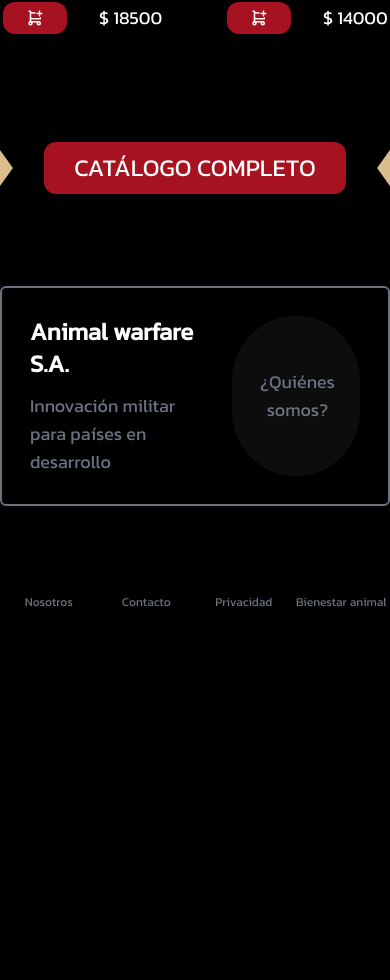
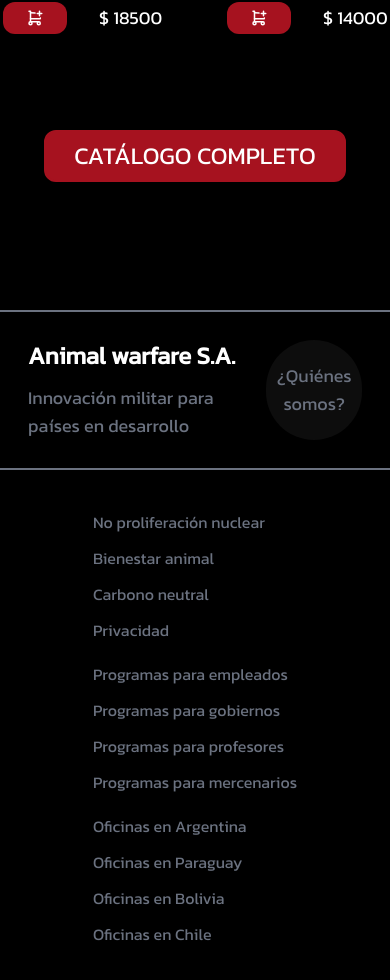
Before and after one commit to 4kPablo/Battle-llamas, a React (Vite) app: page / in a window 390 px wide. Shown: the part 4791-5771 px from the top of the page. Before the commit the page ends 5481 px from the top, so only its background shows below. Built offline with nearby package versions, Linux system fonts and the light colour scheme.

Commit message:
Footer mejor organizado

```diff
--- a/src/components/Footer.jsx
+++ b/src/components/Footer.jsx
@@ -2,19 +2,43 @@ import { CustomLink } from './CustomLink';
 
 export const Footer = () => {
   return (
-    <div className='flex w-full mt-2 mb-20'>
-      <div className='flex flex-1 text-xs sm:text-base text-gray-500 justify-center'>
-        <CustomLink to='/about'>Nosotros</CustomLink>
-      </div>
-      <div className='flex flex-1 text-xs sm:text-base text-gray-500 justify-center'>
-        <CustomLink to='/contact'>Contacto</CustomLink>
-      </div>
-      <div className='flex flex-1 text-xs sm:text-base text-gray-500 justify-center'>
-        <CustomLink to='/privacy'>Privacidad</CustomLink>
-      </div>
-      <div className='flex flex-1 text-xs sm:text-base text-gray-500 justify-center'>
-        <CustomLink to='/animal_care'>Bienestar animal</CustomLink>
-      </div>
+    <div className='flex flex-col 2xl:flex-row items-center m-auto justify-between w-fit gap-10 2xl:gap-32 mt-2 lg:px-10 py-10'>
+      <section className='flex justify-between border-y-2 sm:border-2 border-gray-500 p-7 min-h-20 gap-6 sm:rounded-md'>
+        <div className='flex flex-col justify-between gap-3'>
+          <h2 className=' text-left text-2xl lg:text-4xl font-bold whitespace-nowrap text-white'>
+            Animal warfare S.A.
+          </h2>
+          <p className=' text-left text-lg md:text-2xl lg:whitespace-nowrap text-gray-500'>
+            Innovación militar para países en desarrollo
+          </p>
+        </div>
+        <CustomLink
+          className='flex h-full sm:w-32 items-center text-center text-lg p-2  bg-fake-black hover:text-white rounded-full text-gray-500'
+          to='/about'
+        >
+          ¿Quiénes somos?
+        </CustomLink>
+      </section>
+      <section className='flex flex-col lg:flex-row gap-5 sm:gap-16 whitespace-nowrap'>
+        <div className='flex flex-col flex-1 sm:text-base gap-3 text-gray-500'>
+          <CustomLink to='/404'>No proliferación nuclear</CustomLink>
+          <CustomLink to='/404'>Bienestar animal</CustomLink>
+          <CustomLink to='/404'>Carbono neutral</CustomLink>
+          <CustomLink to='/404'>Privacidad</CustomLink>
+        </div>
+        <div className='flex flex-col flex-1 sm:text-base gap-3 text-gray-500'>
+          <CustomLink to='/404'>Programas para empleados</CustomLink>
+          <CustomLink to='/404'>Programas para gobiernos</CustomLink>
+          <CustomLink to='/404'>Programas para profesores</CustomLink>
+          <CustomLink to='/404'>Programas para mercenarios</CustomLink>
+        </div>
+        <div className='flex flex-col flex-1 sm:text-base gap-3 text-gray-500'>
+          <CustomLink to='/404'>Oficinas en Argentina</CustomLink>
+          <CustomLink to='/404'>Oficinas en Paraguay</CustomLink>
+          <CustomLink to='/404'>Oficinas en Bolivia</CustomLink>
+          <CustomLink to='/404'>Oficinas en Chile</CustomLink>
+        </div>
+      </section>
     </div>
   );
 };
--- a/src/components/NavBar.jsx
+++ b/src/components/NavBar.jsx
@@ -27,7 +27,7 @@ export const NavBar = () => {
           {/* Links (💻) */}
           <div className='hidden min-[620px]:flex items-center text-white text-xl gap-5'>
             <CustomLink to='/store'>TIENDA</CustomLink>
-            <CustomLink to='/about'>NOSOTROS</CustomLink>
+            <CustomLink to='/contact'>CONTACTO</CustomLink>
             <CustomLink to='/login'>ACCEDER</CustomLink>
 
             {/* <IconContext.Provider value={{className: "bg-red-300" }}> */}
--- a/src/components/landing/Landing.jsx
+++ b/src/components/landing/Landing.jsx
@@ -80,19 +80,19 @@ export const Landing = () => {
           <IconContext.Provider
             value={{ color: '#D9BD8B', size: '76px', className: 'IconContext' }}
           >
-            <MdDoubleArrow />
+            <MdDoubleArrow className='hidden sm:block' />
             <CustomLink
               className='flex bg-tabasco-red border-tabasco-red  border-2 text-center py-2 px-7 rounded-xl text-white'
               to='/store'
             >
               <p className='text-2xl'>CATÁLOGO COMPLETO</p>
             </CustomLink>
-            <MdDoubleArrow />
+            <MdDoubleArrow className='hidden sm:block rotate-180' />
           </IconContext.Provider>
         </div>
       </section>
 
-      <section className='flex justify-between border-2 border-gray-500 mb-20 p-7 min-h-20 gap-6 rounded-md'>
+      {/* <section className='flex justify-between border-2 border-gray-500 mb-20 p-7 min-h-20 gap-6 rounded-md'>
         <div className='flex flex-col justify-between gap-3'>
           <h2 className=' text-left text-2xl lg:text-4xl font-bold text-white'>
             Animal warfare S.A.
@@ -107,7 +107,7 @@ export const Landing = () => {
         >
           ¿Quiénes somos?
         </CustomLink>
-      </section>
+      </section> */}
     </div>
   );
 };
--- a/src/main.css
+++ b/src/main.css
@@ -22,10 +22,6 @@
     -1px 1px #fff;
 }
 
-.IconContext:nth-child(3) {
-  rotate: 180deg;
-}
-
 .no-scrollbar {
   -ms-overflow-style: none; /* Internet Explorer 10+ */
   scrollbar-width: none; /* Firefox */
```
